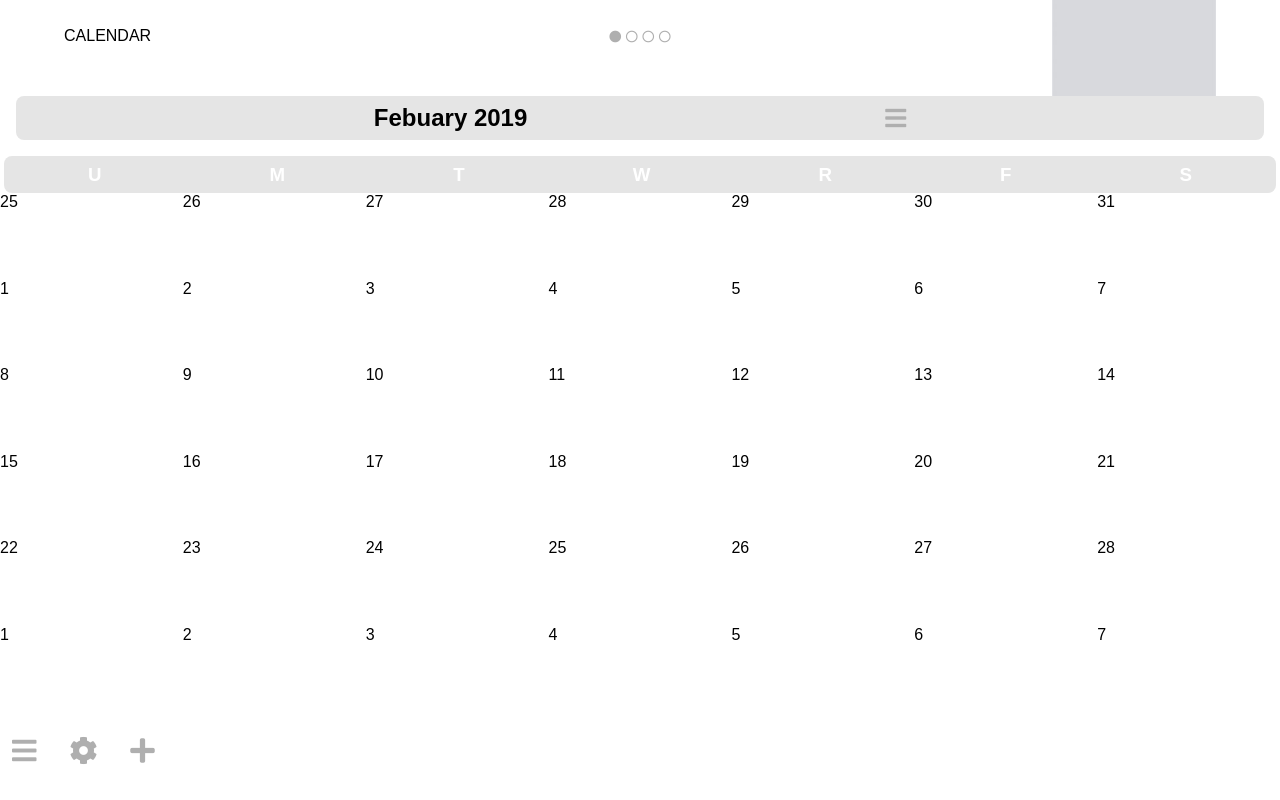
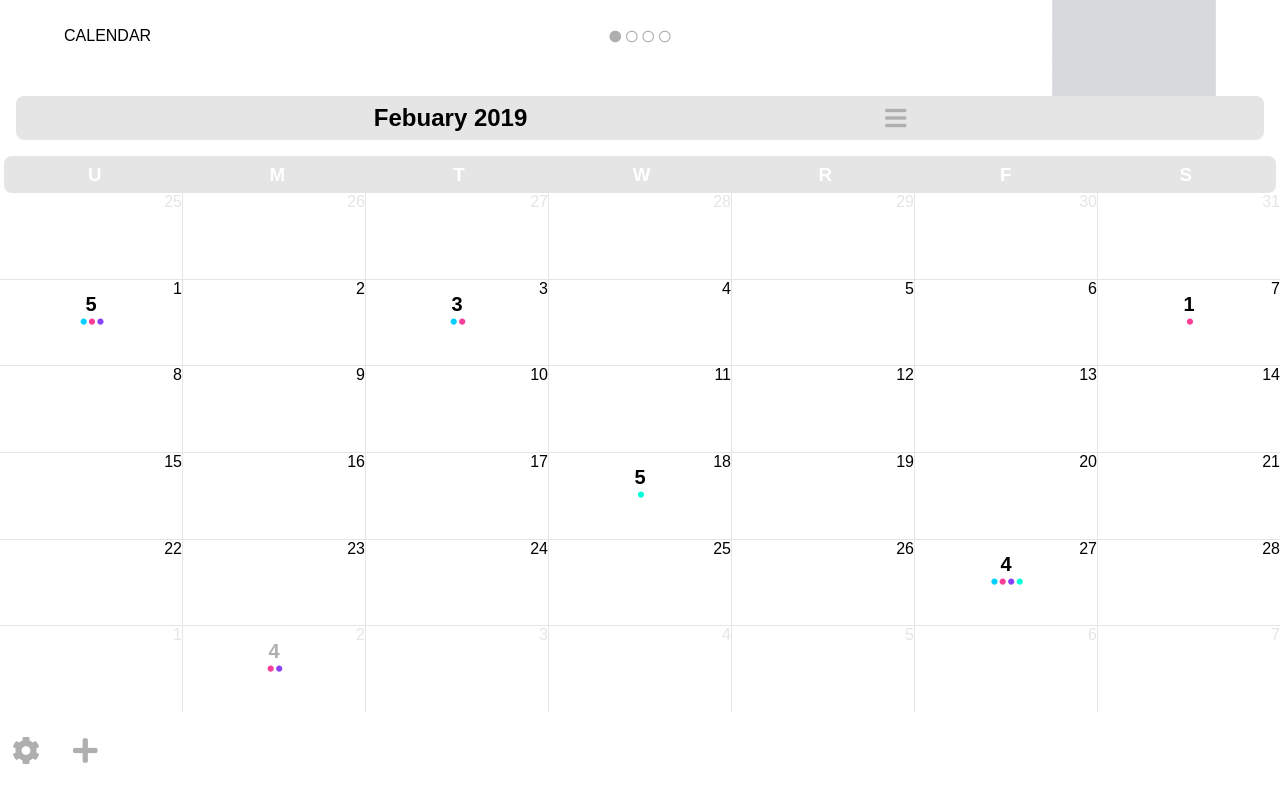
Before and after one commit to Theacalix/productiveapp, a plain HTML site: page calendar.html in a window 1280 px wide. Drawn offline with nearby package versions, Linux system fonts and the light colour scheme.

Commit message:
finished month calendar view

```diff
--- a/calendar.html
+++ b/calendar.html
@@ -39,63 +39,157 @@
     </div>
     <div class="days">
       <div class="old">
-        <div>25</div>
-        <div>26</div>
-        <div>27</div>
-        <div>28</div>
-        <div>29</div>
-        <div>30</div>
-        <div>31</div>
+        <div>
+          <p>25</p>
+        </div>
+        <div>
+          <p>26</p>
+        </div>
+        <div>
+          <p>27</p>
+        </div>
+        <div>
+          <p>28</p>
+        </div>
+        <div>
+          <p>29</p>
+          </h4>
+        </div>
+        <div>
+          <p>30</p>
+        </div>
+        <div>
+          <p>31</p>
+        </div>
       </div>
       <div>
-        <div>1</div>
-        <div>2</div>
-        <div>3</div>
-        <div>4</div>
-        <div>5</div>
-        <div>6</div>
-        <div>7</div>
+        <div>
+          <p>1</p>
+          <h4>5<br><i class="fas fa-circle life"></i><i class="fas fa-circle class"></i><i class="fas fa-circle intern"></i>
+          </h4>
+        </div>
+        <div>
+          <p>2</p>
+        </div>
+        <div>
+          <p>3</p>
+          <h4>3<br><i class="fas fa-circle life"></i><i class="fas fa-circle class"></i>
+          </h4>
+        </div>
+        <div>
+          <p>4</p>
+        </div>
+        <div>
+          <p>5</p>
+        </div>
+        <div>
+          <p>6</p>
+        </div>
+        <div>
+          <p>7</p>
+          <h4>1<br><i class="fas fa-circle class"></i>
+          </h4>
+        </div>
       </div>
       <div>
-        <div>8</div>
-        <div>9</div>
-        <div>10</div>
-        <div>11</div>
-        <div>12</div>
-        <div>13</div>
-        <div>14</div>
+        <div>
+          <p>8</p>
+        </div>
+        <div>
+          <p>9</p>
+        </div>
+        <div>
+          <p>10</p>
+        </div>
+        <div>
+          <p>11</p>
+        </div>
+        <div>
+          <p>12</p>
+        </div>
+        <div>
+          <p>13</p>
+        </div>
+        <div>
+          <p>14</p>
+        </div>
       </div>
       <div>
-        <div>15</div>
-        <div>16</div>
-        <div>17</div>
-        <div>18</div>
-        <div>19</div>
-        <div>20</div>
-        <div>21</div>
+        <div>
+          <p>15</p>
+        </div>
+        <div>
+          <p>16</p>
+        </div>
+        <div>
+          <p>17</p>
+        </div>
+        <div>
+          <p>18</p>
+          <h4>5<br><i class="fas fa-circle job"></i>
+          </h4>
+        </div>
+        <div>
+          <p>19</p>
+        </div>
+        <div>
+          <p>20</p>
+        </div>
+        <div>
+          <p>21</p>
+        </div>
       </div>
       <div>
-        <div>22</div>
-        <div>23</div>
-        <div>24</div>
-        <div>25</div>
-        <div>26</div>
-        <div>27</div>
-        <div>28</div>
+        <div>
+          <p>22</p>
+        </div>
+        <div>
+          <p>23</p>
+        </div>
+        <div>
+          <p>24</p>
+        </div>
+        <div>
+          <p>25</p>
+        </div>
+        <div>
+          <p>26</p>
+        </div>
+        <div>
+          <p>27</p>
+          <h4>4<br><i class="fas fa-circle life"></i><i class="fas fa-circle class"></i><i class="fas fa-circle intern"></i><i class="fas fa-circle job"></i>
+          </h4>
+        </div>
+        <div>
+          <p>28</p>
+        </div>
       </div>
       <div class="old">
-        <div>1</div>
-        <div>2</div>
-        <div>3</div>
-        <div>4</div>
-        <div>5</div>
-        <div>6</div>
-        <div>7</div>
+        <div>
+          <p>1</p>
+        </div>
+        <div>
+          <p>2</p>
+          <h4>4<br><i class="fas fa-circle class"></i><i class="fas fa-circle intern"></i>
+        </div>
+        <div>
+          <p>3</p>
+        </div>
+        <div>
+          <p>4</p>
+        </div>
+        <div>
+          <p>5</p>
+        </div>
+        <div>
+          <p>6</p>
+        </div>
+        <div>
+          <p>7</p>
+        </div>
       </div>
-    </div>
   </main>
   <footer>
-    <i class="fas fa-bars"></i>
     <i class="fas fa-cog"></i>
     <i class="fas fa-plus"></i>
   </footer>
--- a/styles.css
+++ b/styles.css
@@ -129,16 +129,71 @@ footer i {
   flex: 1;
   display: flex;
   flex-flow: column;
+  /* margin: 0 10px; */
+  text-align: center;
 }
 
 .days>div {
   flex: 1;
   display: flex;
-  text-align: left;
+  border-bottom: 1px solid #e5e5e5;
+}
+
+.days>div:last-child {
+  border: none;
+}
+
+.old {
+  color: #e5e5e5;
 }
 
 .days>div>div {
   flex: 1;
+  border-right: 1px solid #e5e5e5;
+}
+
+.days>div>div:last-child {
+  border: none;
+}
+
+.days p {
+  margin: 0;
+  text-align: right;
+}
+
+.days h4 {
+  margin: 0;
+  font-size: 1.25rem;
+  line-height: .8rem;
+}
+
+.days h4 i {
+  font-size: .4rem;
+  margin-left: 2px;
+}
+
+.days .old h4 {
+  color: #afafaf;
+}
+
+.calendar .life {
+  color: #00cfff;
+  background-color: transparent;
+}
+
+.calendar .class {
+  color: #f93e97;
+  background-color: transparent;
+}
+
+.calendar .job {
+  color: #00ffda;
+  background-color: transparent;
+}
+
+.calendar .intern {
+  color: #8841f7;
+  background-color: transparent;
 }
 
 /* TASK */
```
Also changed, not shown: habit.html (+0 -1 lines), index.html (+0 -1 lines), project.html (+0 -1 lines).
